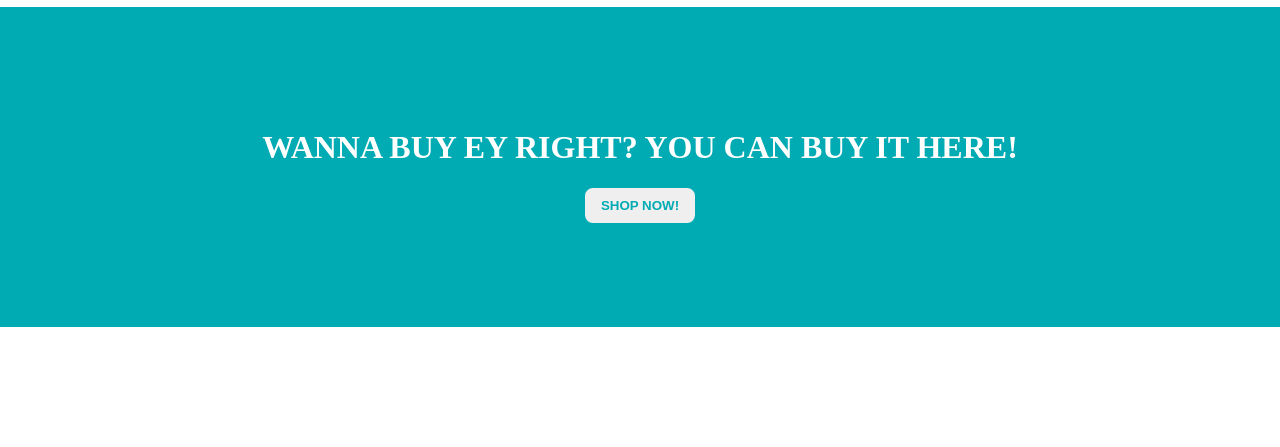
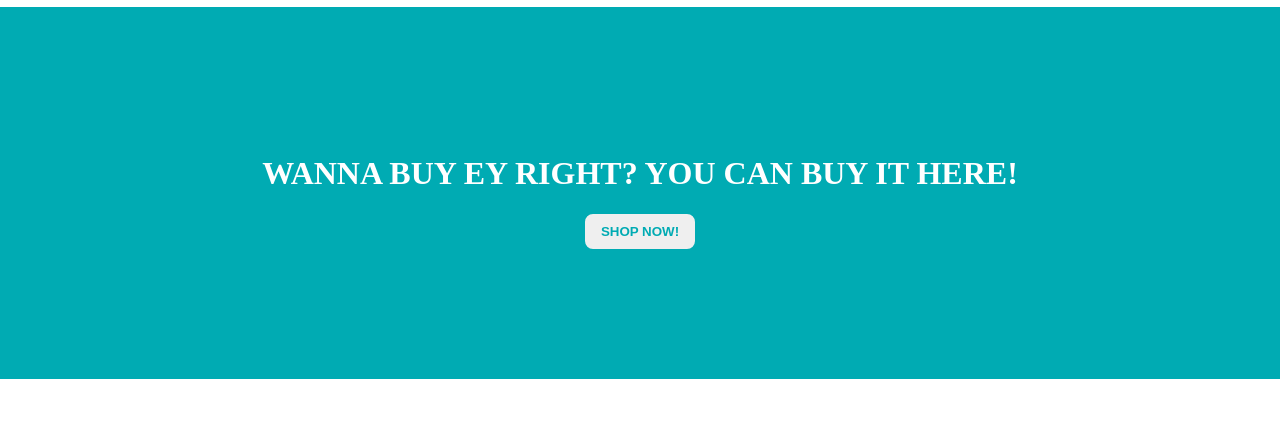
Before and after one commit to ShitaroKhido/Ecommerce_Projects, a plain HTML site: page index.html in a window 1280 px wide. Shown: the part 70-517 px from the top of the page. Drawn offline with Linux system fonts and the light colour scheme; a web font is replaced by a local one.

Commit message:
LAYOUT_DESIGN: Style editing.

```diff
--- a/sass/layouts/_home.scss
+++ b/sass/layouts/_home.scss
@@ -1,12 +1,12 @@
 @import "../components/variables";
 @import "../mixin/mixin";
 #cover{
-    height: 40%;
     background-color: $primary-color;
     @include goFlex;
     justify-content: center;
     align-items: center;
     flex-direction: column;
+    padding: 10%;
     #cover-text{
         color: white;
         margin: 0;
@@ -14,5 +14,6 @@
     }
 }
 #main-container{
-    height: 100vh;
+    height: fit-content;
+    flex: 1;
 }
--- a/sass/main.scss
+++ b/sass/main.scss
@@ -1,4 +1,5 @@
 @import "./components/variables";
+@import "./mixin/mixin";
 @font-face {
     font-family: Montserrat;
     src: url(../fonts/Montserrat/Montserrat-VariableFont_wght.ttf);
@@ -9,6 +10,8 @@ body{
     font-family: Montserrat;
     color: $secondary-color;
     height: 100vh;
+    @include goFlex;
+    flex-direction: column
 }
 
 
@@ -17,3 +20,4 @@ body{
 @import "./components/search-bar";
 @import "./components/footer";
 @import "./layouts/home";
+@import "./layouts/register";
```
Also changed, not shown: index.html (+1 -0 lines), css/main.css, css/main.min.css, 2 other files.
